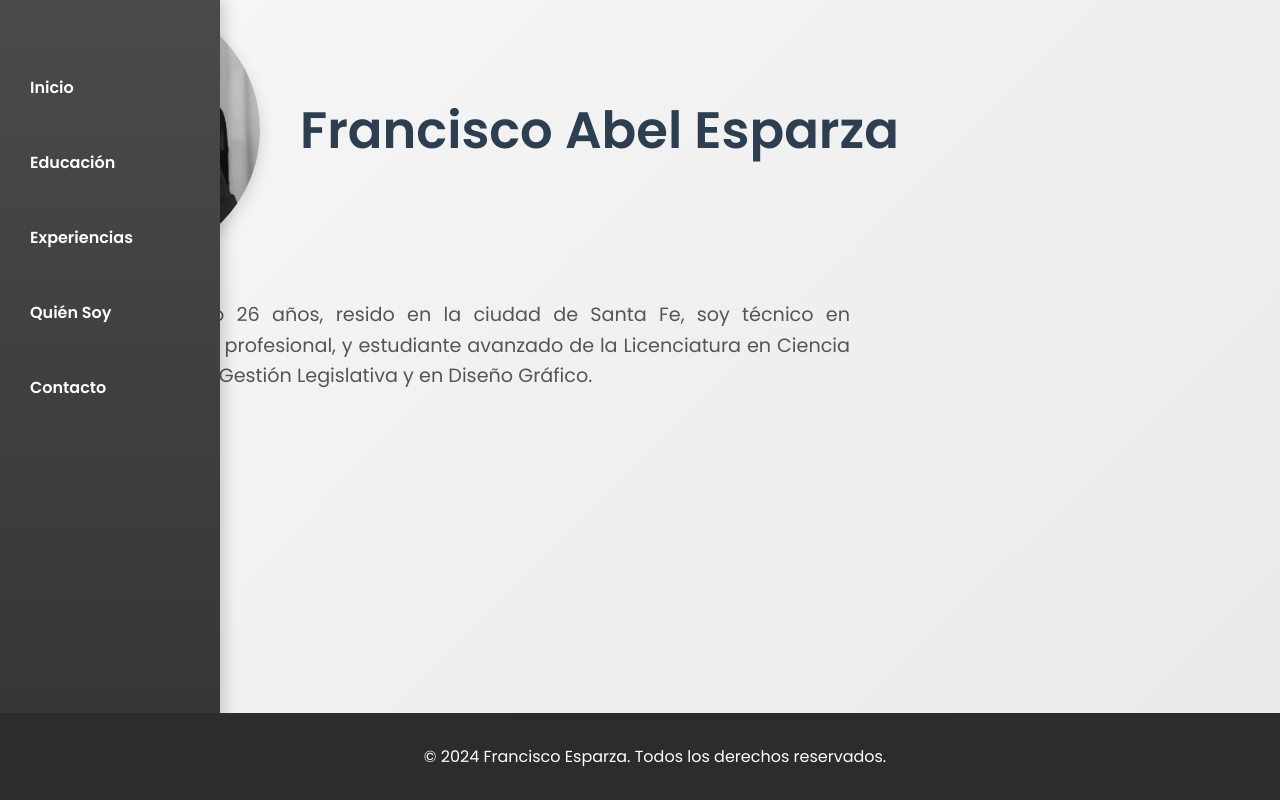
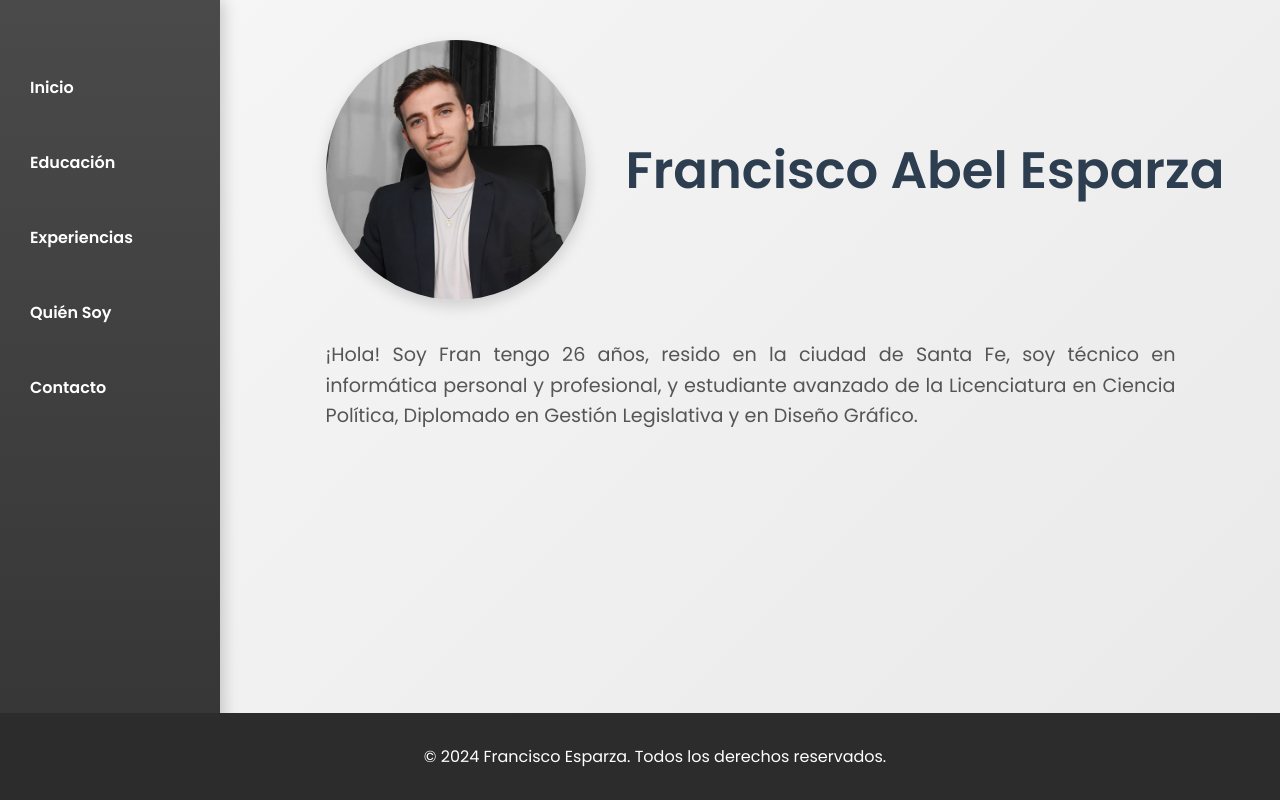
Before and after one commit to fezfranck/CV-WEB-FUNCA, a Flask app: page / in a window 1280 px wide. Run offline with Flask 3, Linux system fonts and the light colour scheme.

Commit message:
Update index.html

```diff
--- a/templates/index.html
+++ b/templates/index.html
@@ -7,6 +7,17 @@
     <link href="https://fonts.googleapis.com/css2?family=Poppins:wght@300;400;600&family=Roboto:wght@300;400&display=swap" rel="stylesheet">
     <style>
         /* Estilos generales del cuerpo */
+        .main-content {
+            margin-left: 270px;  /* Deja espacio para el menú vertical en pantallas grandes */
+            padding: 40px;
+            flex-grow: 1;
+            display: flex;
+            flex-direction: column;
+            justify-content: flex-start;
+            align-items: center;
+            text-align: justify;
+            max-width: 1000px;  /* Ancho máximo del contenido */
+        }
         body {
             font-family: 'Poppins', sans-serif;
             margin: 0;
```
